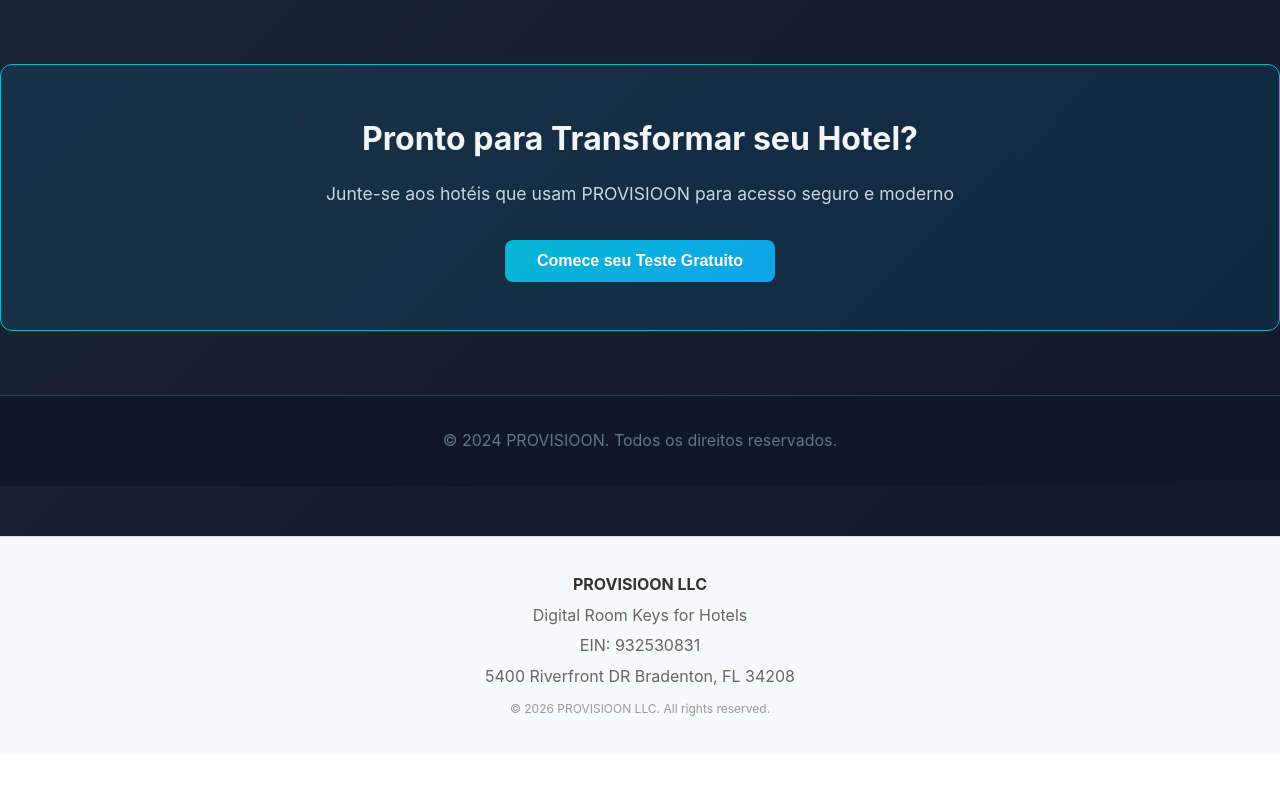
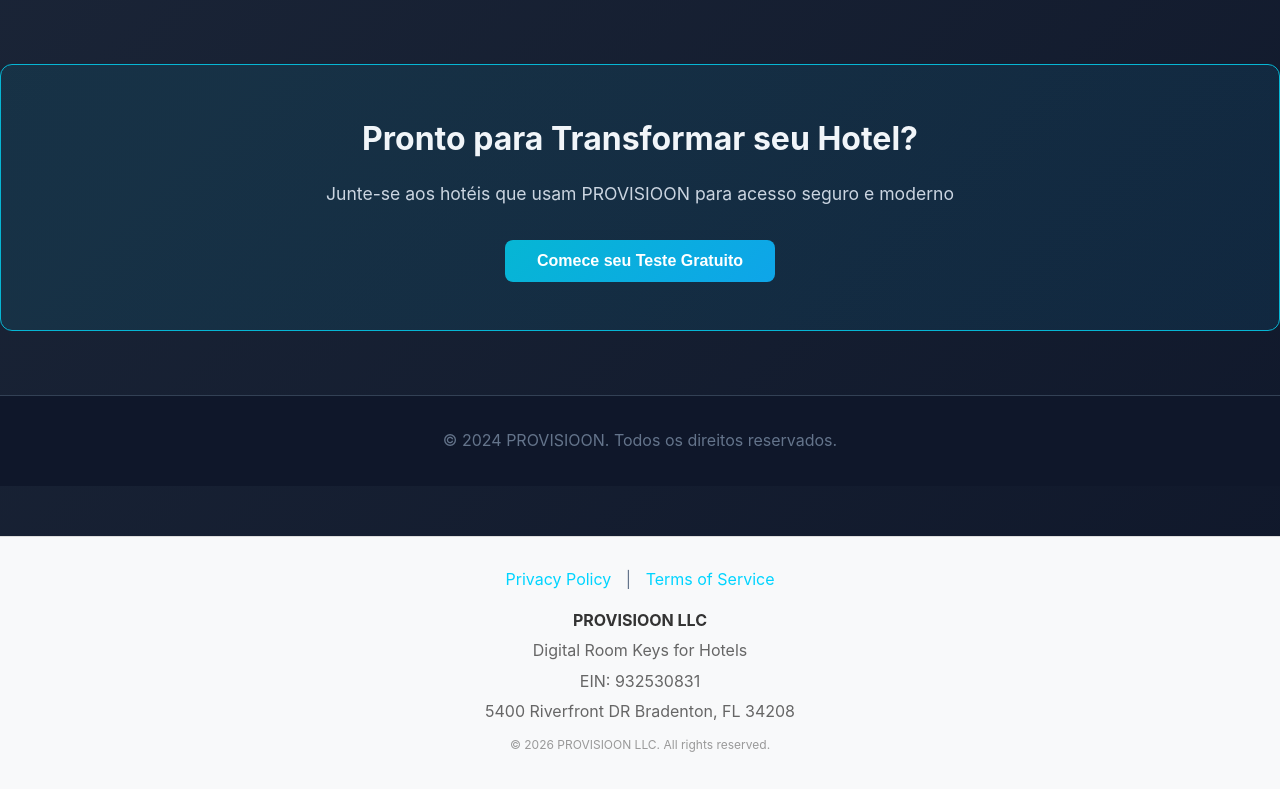
Before and after one commit to jeffersonzanco/provisioon-site, a website: page index.html in a window 1280 px wide. Shown: the part 3690-4479 px from the top of the page. Before the commit the page ends 4444 px from the top, so only its background shows below. Drawn offline with Linux system fonts and the light colour scheme.

Commit message:
Update index.html

```diff
--- a/index.html
+++ b/index.html
@@ -693,11 +693,16 @@
     return false;
   }
 </script>
+    <footer style="text-align: center; padding: 30px 20px; background-color: #f8f9fa; margin-top: 50px; border-top: 1px solid #ddd;">
+        <div style="margin-bottom: 15px;">
+            <a href="/privacy.html" style="color:#00d4ff; margin:0 10px; text-decoration: none;">Privacy Policy</a> |
+            <a href="/terms.html" style="color:#00d4ff; margin:0 10px; text-decoration: none;">Terms of Service</a>
+        </div>
+        <p style="margin: 5px 0; font-weight: bold; color: #333;">PROVISIOON LLC</p>
+        <p style="margin: 5px 0; color: #666;">Digital Room Keys for Hotels</p>
+        <p style="margin: 5px 0; color: #666;">EIN: 932530831</p>
+        <p style="margin: 5px 0; color: #666;">5400 Riverfront DR Bradenton, FL 34208</p>
+        <p style="margin: 10px 0 5px 0; color: #999; font-size: 12px;">&copy; 2026 PROVISIOON LLC. All rights reserved.</p>
+    </footer>
 </body>
-<footer style="text-align: center; padding: 30px 20px; background-color: #f8f9fa; margin-top: 50px; border-top: 1px solid #ddd;">
-  <p style="margin: 5px 0; font-weight: bold; color: #333;">PROVISIOON LLC</p>
-  <p style="margin: 5px 0; color: #666;">Digital Room Keys for Hotels</p>
-  <p style="margin: 5px 0; color: #666;">EIN: 932530831</p>
-  <p style="margin: 5px 0; color: #666;">5400 Riverfront DR Bradenton, FL 34208</p>
-  <p style="margin: 10px 0 5px 0; color: #999; font-size: 12px;">&copy; 2026 PROVISIOON LLC. All rights reserved.</p>
-</footer> </html>
+</html>
```
